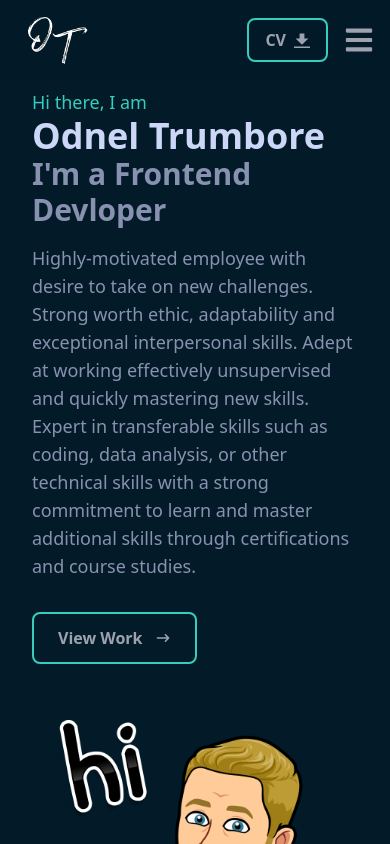
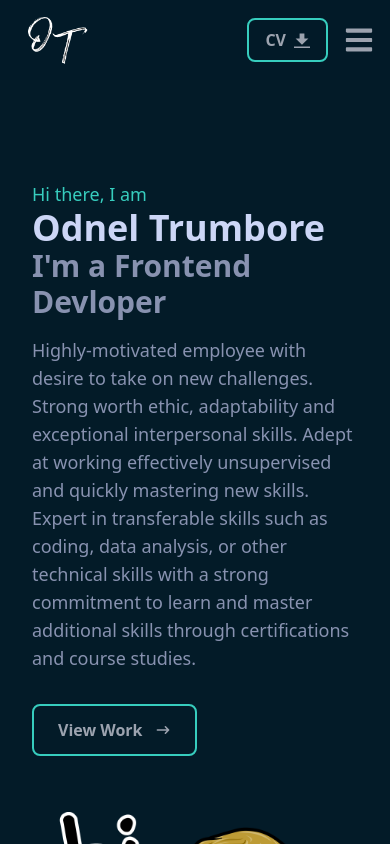
Before and after one commit to otrumbore/otrumbore.github.io, a React (Vite) app: page / in a window 390 px wide. Shown: the top 844 px of the page. Built offline with nearby package versions, Linux system fonts and the light colour scheme.

Commit message:
landscape, top fix

```diff
--- a/src/components/Home.jsx
+++ b/src/components/Home.jsx
@@ -4,7 +4,7 @@ import {HiArrowNarrowRight} from 'react-icons/hi';
 
 const Home = () => {
   return (
-    <div name="home" className='w-full h-screen mt-28 lg:mt-0'>
+    <div name="home" className='w-full min-h-screen mt-[180px] landscape:mt-[100px] lg:landscape:mt-0 lg:h-screen lg:mt-0'>
 
       <div className='max-w-[1100px] mx-auto px-8 flex flex-col lg:flex-row lg:space-x-20 items-center justify-center h-full'>
         <div className='flex-auto'>
```
